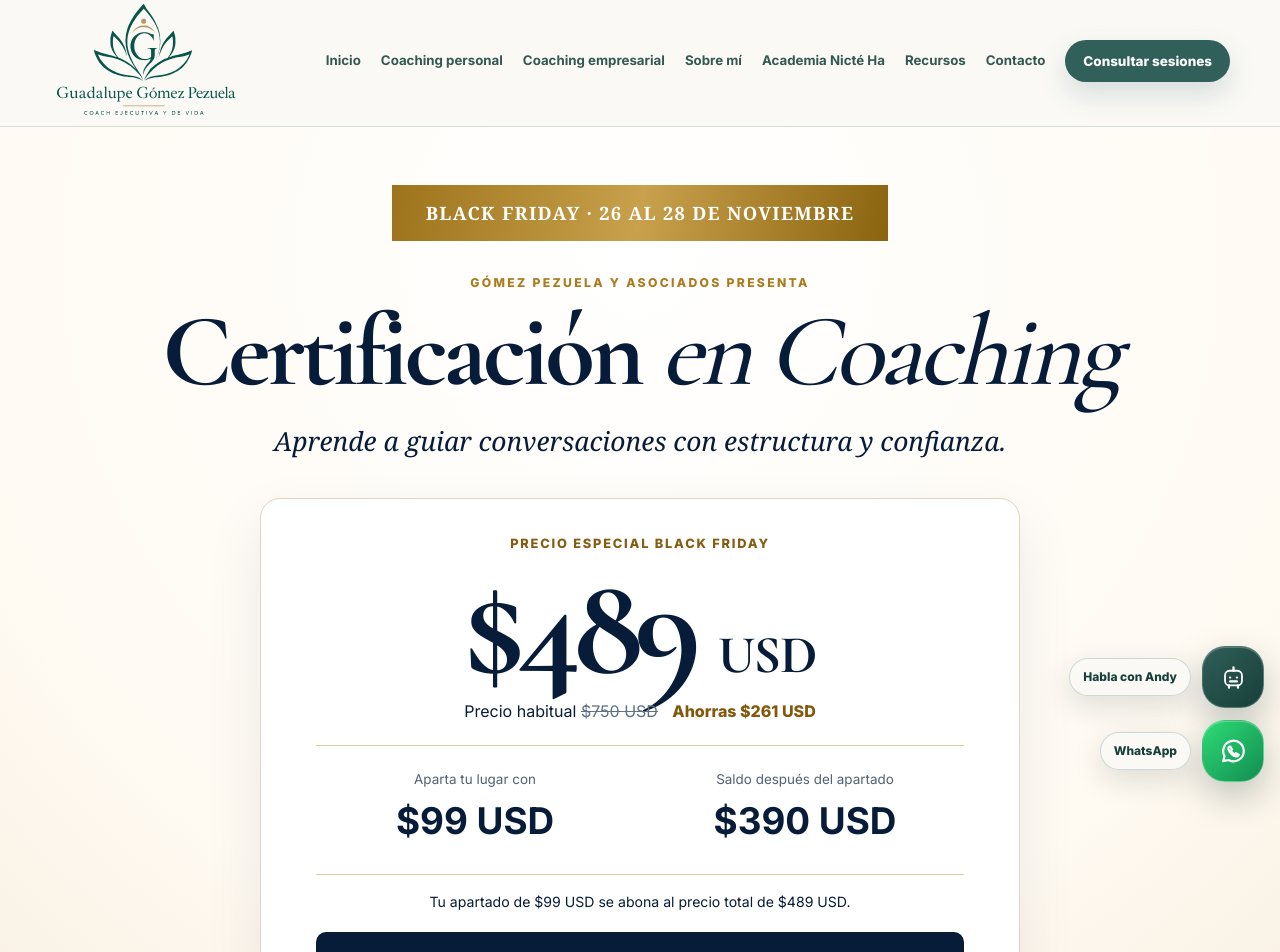
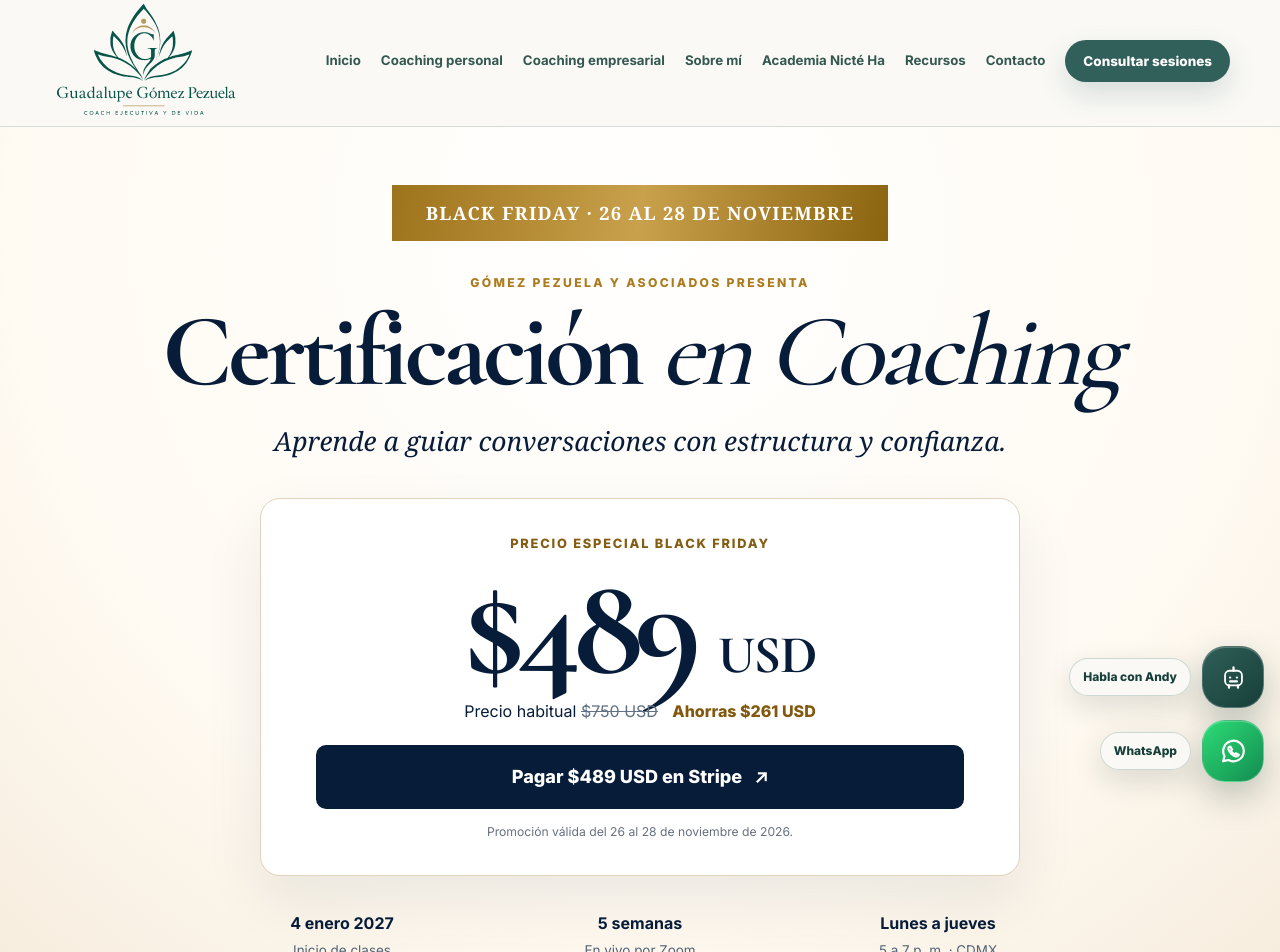
Before and after one commit to Rujumagil/Guadalupe-pagina, a Next.js app: page /black-friday-coaching in a window 1280 px wide. Shown: the top 952 px of the page. Built offline with nearby package versions, Linux system fonts and the light colour scheme.

Commit message:
Conecta la certificación Black Friday con el pago en Stripe

```diff
--- a/app/black-friday-coaching/page.tsx
+++ b/app/black-friday-coaching/page.tsx
@@ -1,15 +1,14 @@
 import { pageMetadata } from "@/config/seo";
-import { buildWhatsAppUrl } from "@/config/site";
 import { TrackedLink } from "@/components/TrackedLink";
 import "./black-friday.css";
 
 export const metadata = pageMetadata({
   title: "Black Friday | Certificación en Coaching 2027",
-  description: "Del 26 al 28 de noviembre de 2026, aparta tu lugar en la Certificación en Coaching con $99 USD. Precio especial: $489 USD. Inicio 4 de enero de 2027.",
+  description: "Del 26 al 28 de noviembre de 2026, inscríbete en la Certificación en Coaching por $489 USD. Inicio 4 de enero de 2027.",
   path: "/black-friday-coaching",
 });
 
-const whatsapp = buildWhatsAppUrl("Hola Guadalupe, COACHING. Me interesa la Certificación en Coaching Black Friday y quiero conocer los pasos para apartar mi lugar con $99 USD.");
+const paymentUrl = "https://buy.stripe.com/aFa7sLft1bnY8y104D5os00";
 
 const inclusions = [
   { heading: "Clases en vivo", text: "Cinco semanas de formación por Zoom para aprender y practicar." },
@@ -32,12 +31,7 @@ export default function BlackFridayCoachingPage() {
             <p className="bf-offer-label">Precio especial Black Friday</p>
             <div className="bf-price">$489 <span>USD</span></div>
             <p className="bf-before">Precio habitual <s>$750 USD</s> <span className="bf-savings">Ahorras $261 USD</span></p>
-            <div className="bf-deposit">
-              <div><small>Aparta tu lugar con</small><strong>$99 USD</strong></div>
-              <div><small>Saldo después del apartado</small><strong>$390 USD</strong></div>
-            </div>
-            <p className="bf-note">Tu apartado de $99 USD se abona al precio total de $489 USD.</p>
-            <TrackedLink className="bf-button" href={whatsapp} target="_blank" rel="noopener noreferrer" eventName="Lead">Apartar mi lugar por WhatsApp <span aria-hidden="true">↗</span></TrackedLink>
+            <TrackedLink className="bf-button" href={paymentUrl} target="_blank" rel="noopener noreferrer" eventName="Lead">Pagar $489 USD en Stripe <span aria-hidden="true">↗</span></TrackedLink>
             <p className="bf-smallprint">Promoción válida del 26 al 28 de noviembre de 2026.</p>
           </div>
           <div className="bf-quick">
@@ -93,11 +87,10 @@ export default function BlackFridayCoachingPage() {
         <div className="bf-wrap bf-narrow">
           <span className="bf-section-eyebrow">DEL 26 AL 28 DE NOVIEMBRE</span>
           <h2>Da el primer paso hacia tu certificación.</h2>
-          <p className="bf-end-lead">Aprovecha el precio especial de <strong>$489 USD</strong> y aparta tu lugar con solo <strong>$99 USD</strong>. El apartado se descuenta del total: tu saldo pendiente será de <strong>$390 USD</strong>.</p>
-          <TrackedLink className="bf-button" href={whatsapp} target="_blank" rel="noopener noreferrer" eventName="Lead">Escribir «COACHING» por WhatsApp <span aria-hidden="true">↗</span></TrackedLink>
+          <p className="bf-end-lead">Aprovecha el precio especial de <strong>$489 USD</strong> y reserva tu lugar pagando en Stripe.</p>
+          <TrackedLink className="bf-button" href={paymentUrl} target="_blank" rel="noopener noreferrer" eventName="Lead">Pagar $489 USD en Stripe <span aria-hidden="true">↗</span></TrackedLink>
           <p className="bf-signature">Un abrazo,<br /><strong>Guadalupe Gómez Pezuela</strong></p>
           <p className="bf-certifier">Certifica: Gómez Pezuela y Asociados</p>
-          <p className="bf-smallprint">Al escribir por WhatsApp recibirás los pasos para apartar tu lugar. Este botón no realiza ni confirma un cobro.</p>
         </div>
       </section>
     </main>
```
